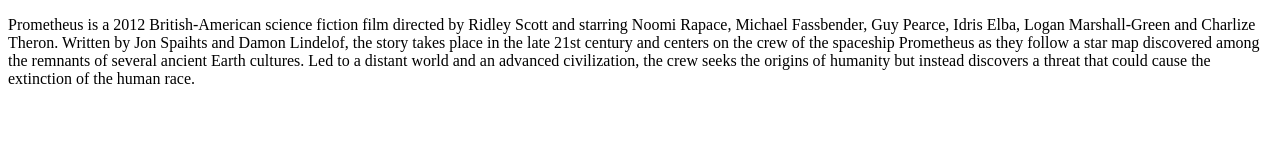
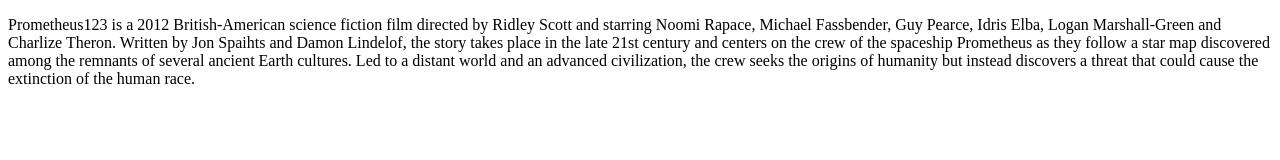
Before and after one commit to floreciita/Prometheus, a plain HTML site: page index.html in a window 1280 px wide. Drawn offline with Linux system fonts and the light colour scheme.

Commit message:
fdkhfglkhgk jhkjh

```diff
--- a/index.html
+++ b/index.html
@@ -6,6 +6,6 @@
     <title>Document</title>
 </head>
 <body>
-  <p>Prometheus is a 2012 British-American science fiction film directed by Ridley Scott and starring Noomi Rapace, Michael Fassbender, Guy Pearce, Idris Elba, Logan Marshall-Green and Charlize Theron. Written by Jon Spaihts and Damon Lindelof, the story takes place in the late 21st century and centers on the crew of the spaceship Prometheus as they follow a star map discovered among the remnants of several ancient Earth cultures. Led to a distant world and an advanced civilization, the crew seeks the origins of humanity but instead discovers a threat that could cause the extinction of the human race.</p>
+  <p>Prometheus123 is a 2012 British-American science fiction film directed by Ridley Scott and starring Noomi Rapace, Michael Fassbender, Guy Pearce, Idris Elba, Logan Marshall-Green and Charlize Theron. Written by Jon Spaihts and Damon Lindelof, the story takes place in the late 21st century and centers on the crew of the spaceship Prometheus as they follow a star map discovered among the remnants of several ancient Earth cultures. Led to a distant world and an advanced civilization, the crew seeks the origins of humanity but instead discovers a threat that could cause the extinction of the human race.</p>
 </body>
 </html>
```
